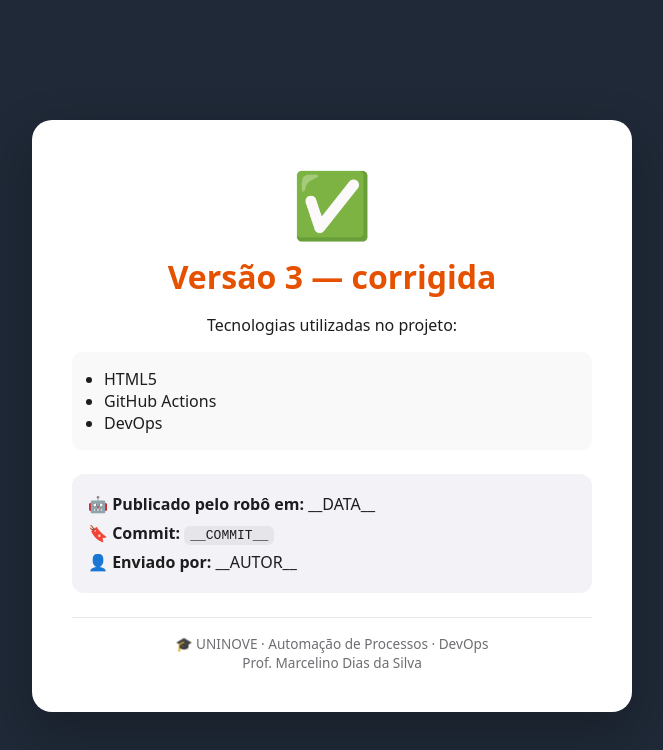
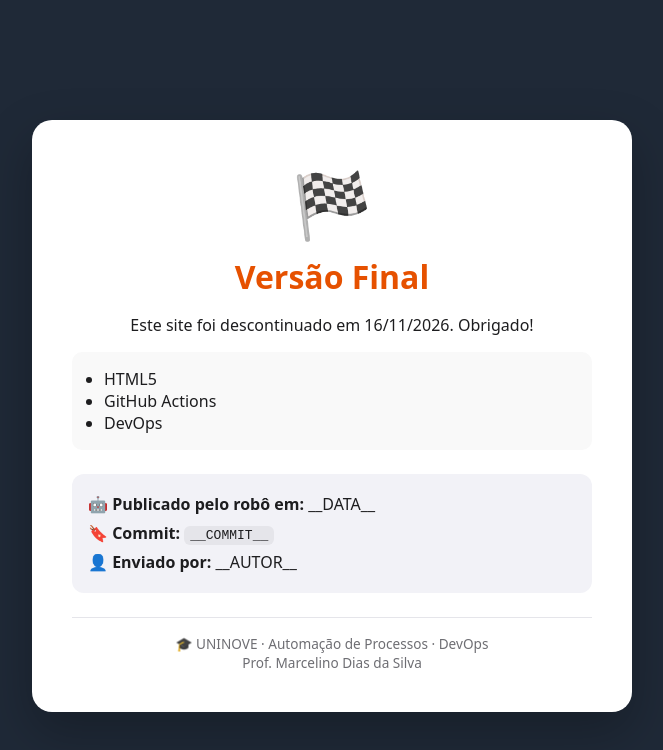
Before and after one commit to guilhermeramossantos/lab-cicd-actions, a plain HTML site: page index.html in a window 1280 px wide. Shown: the whole page, without its empty margins (308-971 px from the left). Drawn offline with Linux system fonts and the light colour scheme.

Commit message:
Versão Final — fim de vida. Closes #1

```diff
--- a/index.html
+++ b/index.html
@@ -3,7 +3,7 @@
 <head>
   <meta charset="UTF-8">
   <meta name="viewport" content="width=device-width, initial-scale=1.0">
-  <title>Meu site - Versão Atualizada</title>
+  <title>Meu site - Versão Final</title>
   <style>
     body {
       margin: 0;
@@ -46,9 +46,9 @@
 </head>
 <body>
   <main class="cartao">
-    <div class="emoji">✅</div>
-    <h1>Versão 3 — corrigida</h1>
-    <p>Tecnologias utilizadas no projeto:</p>
+    <div class="emoji">🏁</div>
+    <h1>Versão Final</h1>
+    <p>Este site foi descontinuado em 16/11/2026. Obrigado!</p>
 
     <ul>
       <li>HTML5</li>
```
